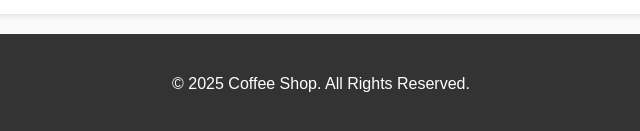
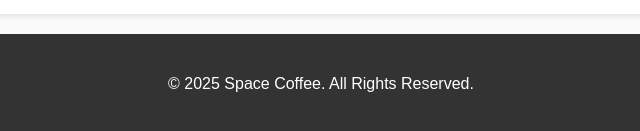
Before and after one commit to Rouierouie/coffee-website, a plain HTML site: page index.html in a window 1280 px wide. Shown: the part 2820-2951 px from the top of the page, 319-959 px from the left. Drawn offline with Linux system fonts and the light colour scheme.

Commit message:
Update index.html

```diff
--- a/index.html
+++ b/index.html
@@ -62,7 +62,7 @@
 
   <!-- フッター -->
   <footer>
-    <p>&copy; 2025 Coffee Shop. All Rights Reserved.</p>
+    <p>&copy; 2025 Space Coffee. All Rights Reserved.</p>
   </footer>
 </body>
 </html>
```
